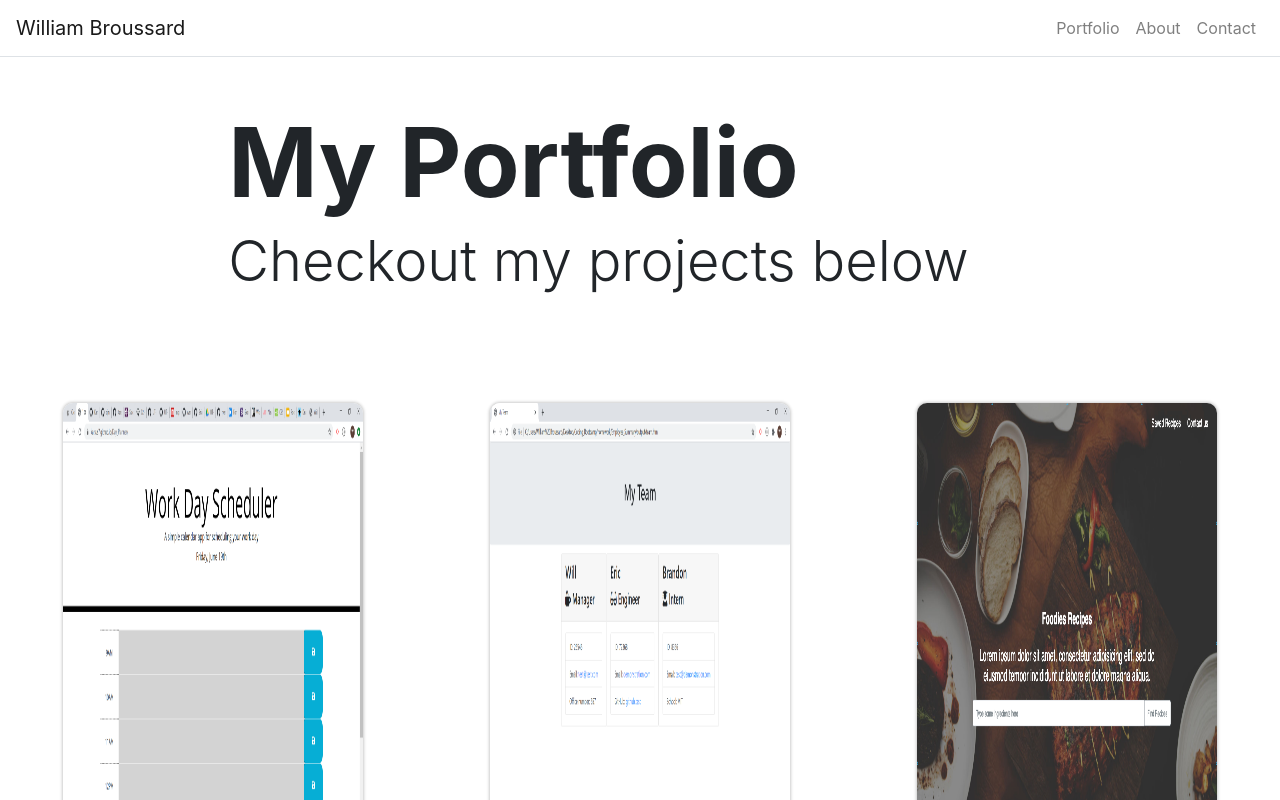
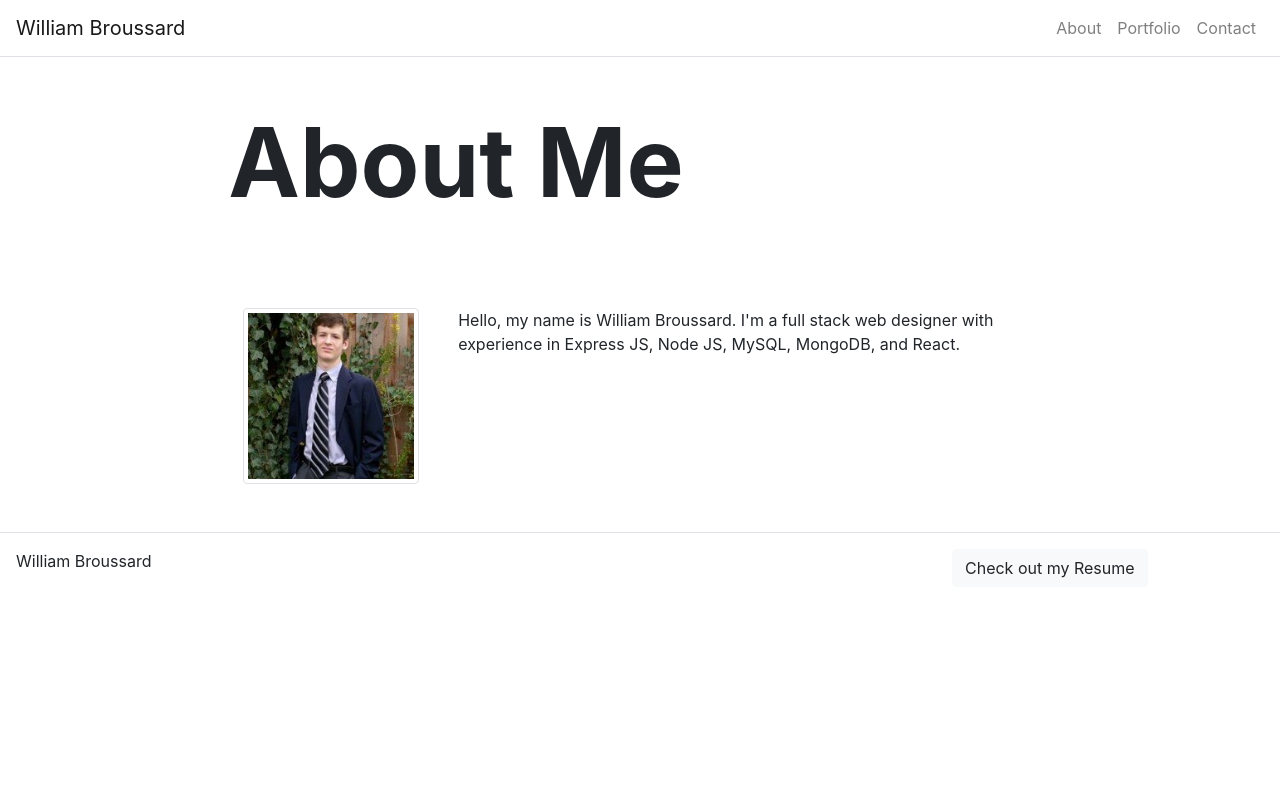
Before and after one commit to Karsus7/React_Portfolio, a React (Create React App) app: page / in a window 1280 px wide. Shown: the top 800 px of the page. Built offline with nearby package versions, Linux system fonts and the light colour scheme.

Commit message:
All working and deployed

```diff
--- a/src/App.js
+++ b/src/App.js
@@ -18,16 +18,16 @@ class App extends React.Component {
     this.state = {
       title: 'William Broussard',
       headerLinks: [
-        { title: 'Home', path: '/' },
-        { title: 'About', path: '/about' },
+        { title: 'About', path: '/' },
+        { title: 'Portfolio', path: '/portfolio' },
         { title: 'Contact', path: '/contact' }
       ],
-      home: {
+      about: {
+        title: 'About Me'
+      },
+      portfolio: {
         title: 'My Portfolio',
         subTitle: 'Checkout my projects below',
-      },
-      about: {
-        title: 'About Me'
       },
       contact: {
         title: 'Contact Me'
@@ -46,19 +46,18 @@ class App extends React.Component {
             <Navbar.Toggle className="border-0" aria-controls="navbar-toggle" />
             <Navbar.Collapse id="navbar-toggle">
               <Nav className="ml-auto">
-                <Link className="nav-link" to="/">Portfolio</Link>
                 <Link className="nav-link" to="/about">About</Link>
+                <Link className="nav-link" to="/portfolio">Portfolio</Link>
                 <Link className="nav-link" to="/contact">Contact</Link>
               </Nav>
             </Navbar.Collapse>
           </Navbar>
 
-          <Route path="/" exact render={() => <PortfolioPage title={this.state.home.title} subTitle={this.state.home.subTitle} />} />
-          <Route path="/about" render={() => <AboutPage title={this.state.about.title} />} />
+          <Route path="/" exact render={() => <AboutPage title={this.state.about.title} />} />
+          <Route path="/portfolio" render={() => <PortfolioPage title={this.state.portfolio.title} subTitle={this.state.portfolio.subTitle} />} />
           <Route path="/contact" render={() => <ContactPage title={this.state.contact.title} />} />
 
           <Footer />
-
         </Container>
       </Router>
     );
--- a/src/pages/AboutPage.js
+++ b/src/pages/AboutPage.js
@@ -14,7 +14,7 @@ function AboutPage(props) {
             <div className="col-md-6 col-lg-4 col-xl-3 d-none d-md-block float-left mr-4" >
             <img src={Me} class="img-fluid img-thumbnail" alt="William Broussard" title="Picture of myself"/>
             </div>
-            <p>Hello, my name is William Broussard. I'm a full stack engineer with experience in
+            <p>Hello, my name is William Broussard. I'm a full stack web designer with experience in
                 Express JS, Node JS, MySQL, MongoDB, and React.</p>
             <p></p>
 
```
